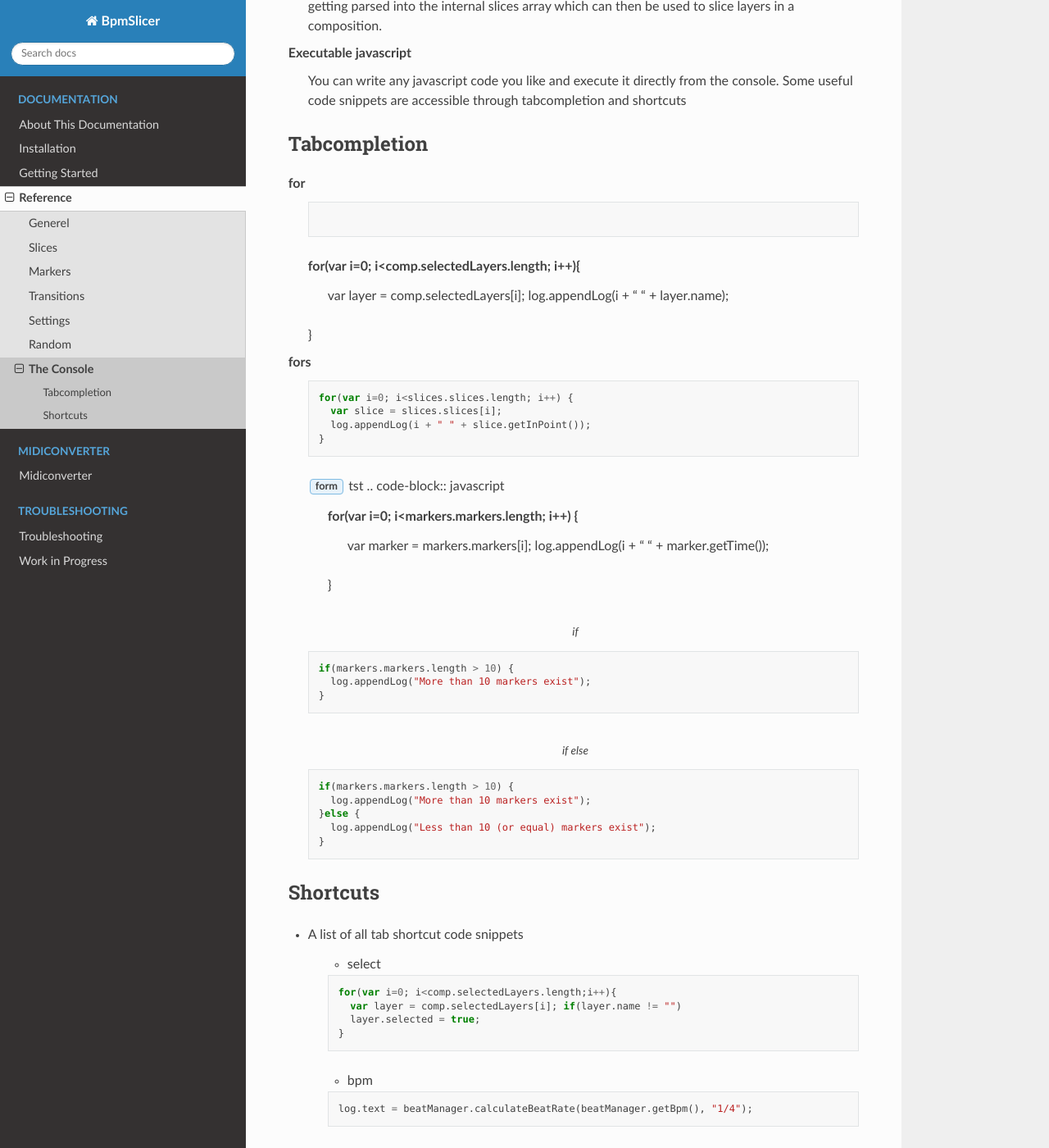
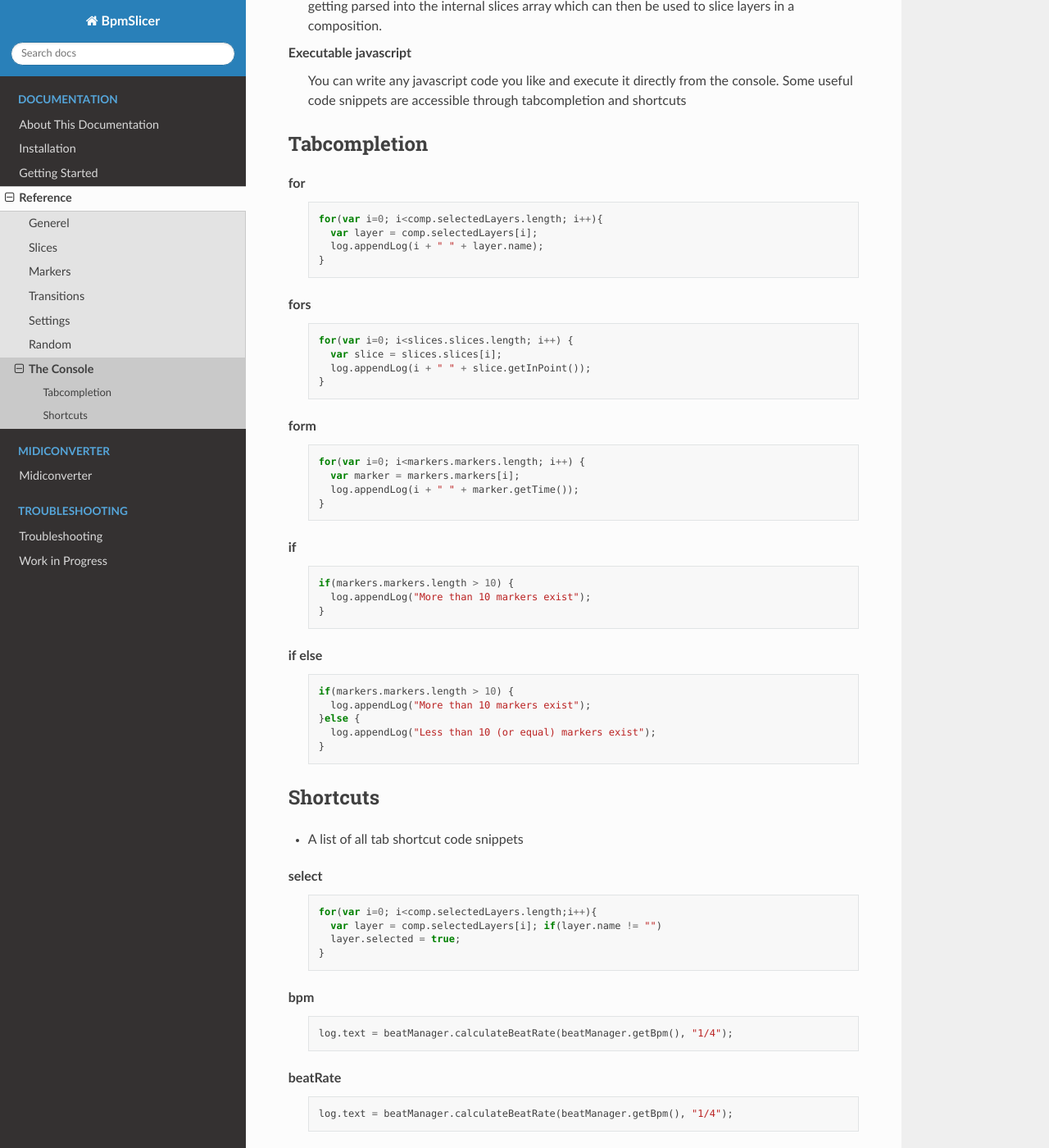
Before and after one commit to peacockIT/Peacock-AE-BpmSlicer-Docs, a Sphinx documentation site: the page built from docs/source/reference/console.rst, in a window 1280 px wide and 1400 px high, scrolled down 785 px. Shown: the whole window at 82% size. Built offline with Sphinx 7.4.7 and the Read the Docs theme 2.0.0, drawn with Linux system fonts in a browser that asks for light colours; some of the changed text lies outside the part shown.

Commit message:
improve documentation

```diff
--- a/docs/source/reference/console.rst
+++ b/docs/source/reference/console.rst
@@ -28,41 +28,42 @@ Tabcompletion
 for
     .. code-block:: javascript
 
-    for(var i=0; i<comp.selectedLayers.length; i++){
-      var layer = comp.selectedLayers[i];
-      log.appendLog(i + " " + layer.name);
-    }
+      for(var i=0; i<comp.selectedLayers.length; i++){
+        var layer = comp.selectedLayers[i];
+        log.appendLog(i + " " + layer.name);
+      }
 
 fors
-      .. code-block:: javascript
+    .. code-block:: javascript
 
-        for(var i=0; i<slices.slices.length; i++) {
-          var slice = slices.slices[i];
-          log.appendLog(i + " " + slice.getInPoint());
-        }
+      for(var i=0; i<slices.slices.length; i++) {
+        var slice = slices.slices[i];
+        log.appendLog(i + " " + slice.getInPoint());
+      }
 
-      :guilabel:`form` tst
-      .. code-block:: javascript
+form
+    .. code-block:: javascript
 
-        for(var i=0; i<markers.markers.length; i++) {
-          var marker = markers.markers[i];
-          log.appendLog(i + " " + marker.getTime());
-        }
+      for(var i=0; i<markers.markers.length; i++) {
+        var marker = markers.markers[i];
+        log.appendLog(i + " " + marker.getTime());
+      }
 
-      .. code-block:: javascript
-        :caption: if
+if
+    .. code-block:: javascript
 
-        if(markers.markers.length > 10) {
-          log.appendLog("More than 10 markers exist");
-        }
-      .. code-block:: javascript
-        :caption: if else
+      if(markers.markers.length > 10) {
+        log.appendLog("More than 10 markers exist");
+      }
 
-        if(markers.markers.length > 10) {
-          log.appendLog("More than 10 markers exist");
-        }else {
-          log.appendLog("Less than 10 (or equal) markers exist");
-        }
+if else
+    .. code-block:: javascript
+
+      if(markers.markers.length > 10) {
+        log.appendLog("More than 10 markers exist");
+      }else {
+        log.appendLog("Less than 10 (or equal) markers exist");
+      }
 
 
 Shortcuts
@@ -70,7 +71,7 @@ Shortcuts
 
 - A list of all tab shortcut code snippets
 
-      - select
+select
       .. code-block:: javascript
 
         for(var i=0; i<comp.selectedLayers.length;i++){
```
Also changed, not shown: other parts of docs/source/reference/console.rst (+5 -8 lines).
